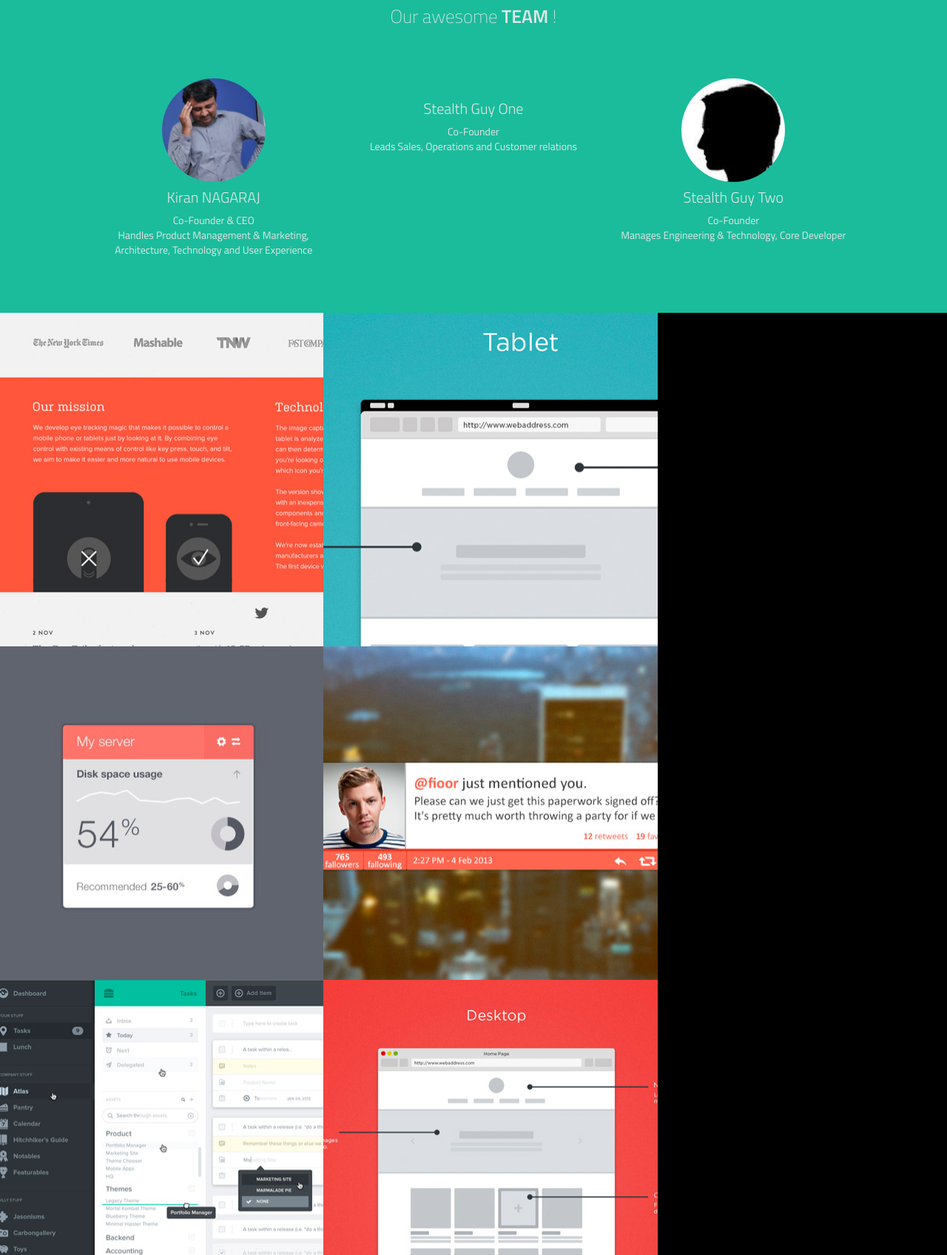
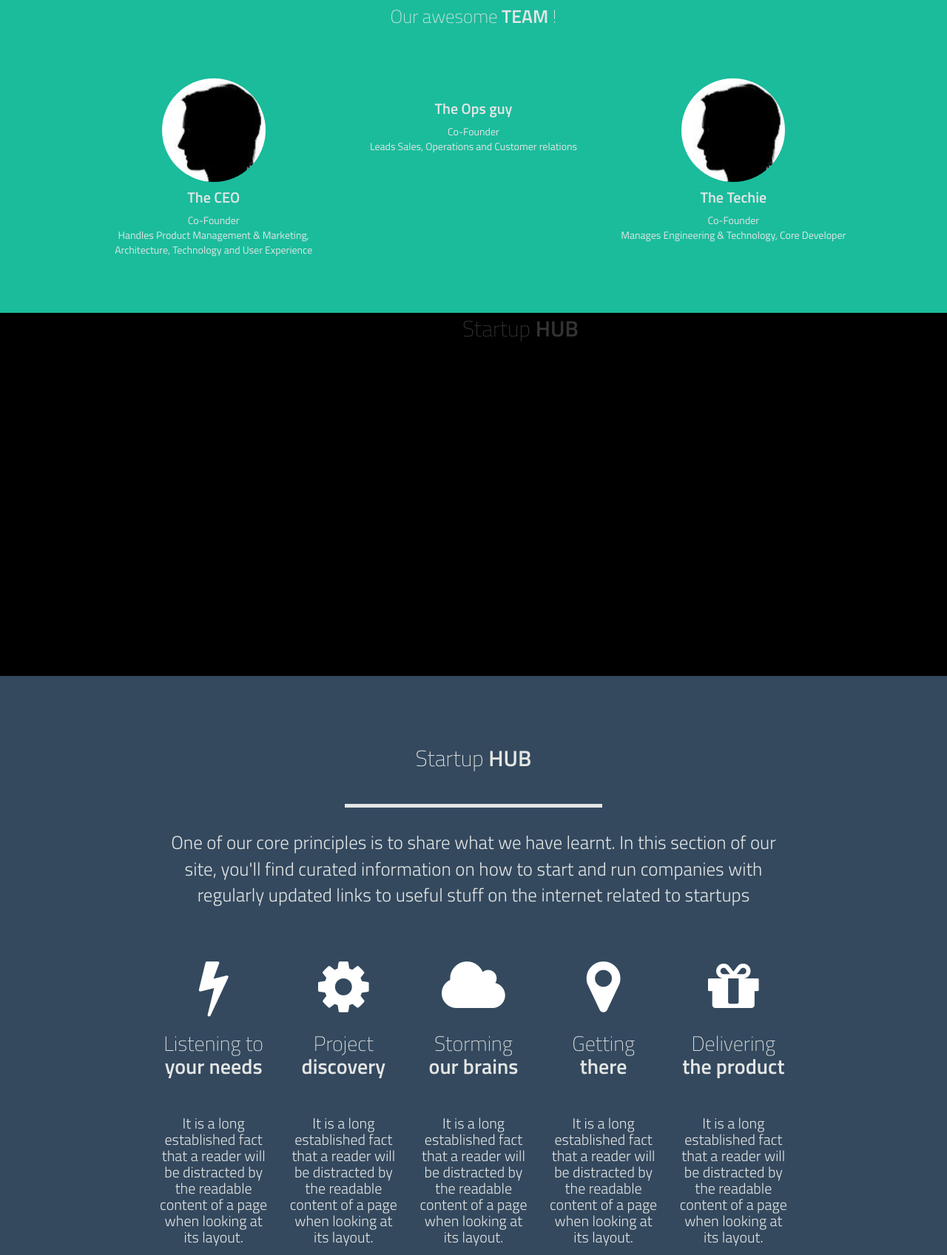
Before and after one commit to kkn032000/kirankn.github.io, a plain HTML site: page index.html in a window 1280 px wide. Shown: the part 690-2387 px from the top of the page at 74% size. Drawn offline with Linux system fonts and the light colour scheme.

Commit message:
Removed names & number

```diff
--- a/index.html
+++ b/index.html
@@ -94,18 +94,18 @@
 			</div><!-- /row -->
 			<div class="row content-row">
 				<div class="col-12 col-lg-4 col-sm-6">
-					<img class="img-circle" src="images/kiran.jpg" width="140" alt="">
-          <h4>Kiran NAGARAJ</h4>
-          <p>Co-Founder & CEO <br> Handles Product Management & Marketing, Architecture, Technology and User Experience</p>
+					<img class="img-circle" src="images/rt.jpg" width="140" alt="">
+          <h4><span class="font-semibold">The CEO</span></h4>
+          <p>Co-Founder<br> Handles Product Management & Marketing, Architecture, Technology and User Experience</p>
  				</div><!-- /col12 -->
 				<div class="col-12 col-lg-4 col-sm-6">
 					<img class="img-circle" src="images/mbv.jpg" width="140" alt="">
-          <h4>Stealth Guy One</h4>
+          <h4><span class="font-semibold">The Ops guy</span></h4>
           <p>Co-Founder<br> Leads Sales, Operations and Customer relations</p>
  				</div><!-- /col12 -->
 				<div class="col-12 col-lg-4 col-sm-6">
 					<img class="img-circle" src="images/rt.jpg" width="140" alt="">
-          <h4>Stealth Guy Two</h4>
+          <h4><span class="font-semibold">The Techie</span></h4>
           <p>Co-Founder<br> Manages Engineering & Technology, Core Developer</p>
  				</div><!-- /col12 -->
 			</div><!-- /row -->
@@ -114,20 +114,9 @@
 
 	<!-- === SLide 3 - Ventures -->
 	<div class="slide story" id="ventures" data-slide="3">
-		<div class="row">
-			<div class="col-12 col-sm-6 col-lg-2"><a data-fancybox-group="portfolio" class="fancybox" href="images/portfolio/p01-large.jpg"><img class="thumb" src="images/portfolio/p01-small.jpg" alt=""></a></div>
-			<div class="col-12 col-sm-6 col-lg-2"><a data-fancybox-group="portfolio" class="fancybox" href="images/portfolio/p02-large.jpg"><img class="thumb" src="images/portfolio/p02-small.jpg" alt=""></a></div>
-			<div class="col-12 col-sm-6 col-lg-2"><a data-fancybox-group="portfolio" class="fancybox" href="images/portfolio/p09-large.jpg"><img class="thumb" src="images/portfolio/p09-small.jpg" alt=""></a></div>
-			<div class="col-12 col-sm-6 col-lg-2"><a data-fancybox-group="portfolio" class="fancybox" href="images/portfolio/p010-large.jpg"><img class="thumb" src="images/portfolio/p10-small.jpg" alt=""></a></div>
-			<div class="col-12 col-sm-6 col-lg-2"><a data-fancybox-group="portfolio" class="fancybox" href="images/portfolio/p05-large.jpg"><img class="thumb" src="images/portfolio/p05-small.jpg" alt=""></a></div>
-			<div class="col-12 col-sm-6 col-lg-2"><a data-fancybox-group="portfolio" class="fancybox" href="images/portfolio/p06-large.jpg"><img class="thumb" src="images/portfolio/p06-small.jpg" alt=""></a></div>
-			<div class="col-12 col-sm-6 col-lg-2"><a data-fancybox-group="portfolio" class="fancybox" href="images/portfolio/p07-large.jpg"><img class="thumb" src="images/portfolio/p07-small.jpg" alt=""></a></div>
-			<div class="col-12 col-sm-6 col-lg-2"><a data-fancybox-group="portfolio" class="fancybox" href="images/portfolio/p08-large.jpg"><img class="thumb" src="images/portfolio/p08-small.jpg" alt=""></a></div>
-			<div class="col-12 col-sm-6 col-lg-2"><a data-fancybox-group="portfolio" class="fancybox" href="images/portfolio/p03-large.jpg"><img class="thumb" src="images/portfolio/p03-small.jpg" alt=""></a></div>
-			<div class="col-12 col-sm-6 col-lg-2"><a data-fancybox-group="portfolio" class="fancybox" href="images/portfolio/p04-large.jpg"><img class="thumb" src="images/portfolio/p04-small.jpg" alt=""></a></div>
-			<div class="col-12 col-sm-6 col-lg-2"><a data-fancybox-group="portfolio" class="fancybox" href="images/portfolio/p11-large.jpg"><img class="thumb" src="images/portfolio/p11-small.jpg" alt=""></a></div>
-			<div class="col-12 col-sm-6 col-lg-2"><a data-fancybox-group="portfolio" class="fancybox" href="images/portfolio/p12-large.jpg"><img class="thumb" src="images/portfolio/p12-small.jpg" alt=""></a></div>
-		</div><!-- /row -->
+  		<div class="row title-row">
+        <div class="col-12 col-lg-4 font-thin">Startup <span class="font-semibold">HUB</span></div>
+      </div><!-- /row -->
 	</div><!-- /slide3 -->
 
 	<!-- === Slide 4 - Process === -->
@@ -218,11 +207,11 @@
 			</div><!-- /row -->
 			<div id="contact-row-4" class="row">
 				<div class="col-sm-1 hidden-sm">&nbsp;</div>
-				<div class="col-12 col-sm-2 with-hover-text">
+<!-- 				<div class="col-12 col-sm-2 with-hover-text">
 					<p><a target="_blank" href="#"><i class="icon icon-phone"></i></a></p>
 					<span class="hover-text font-light ">+91-98862-12477</span></a>
 				</div><!-- /col12 -->
-				<div class="col-12 col-sm-2 with-hover-text">
+ -->				<div class="col-12 col-sm-2 with-hover-text">
 					<p><a target="_blank" href="#"><i class="icon icon-envelope"></i></a></p>
 					<span class="hover-text font-light ">kiran@ibbani.com</span></a>
 				</div><!-- /col12 -->
```
